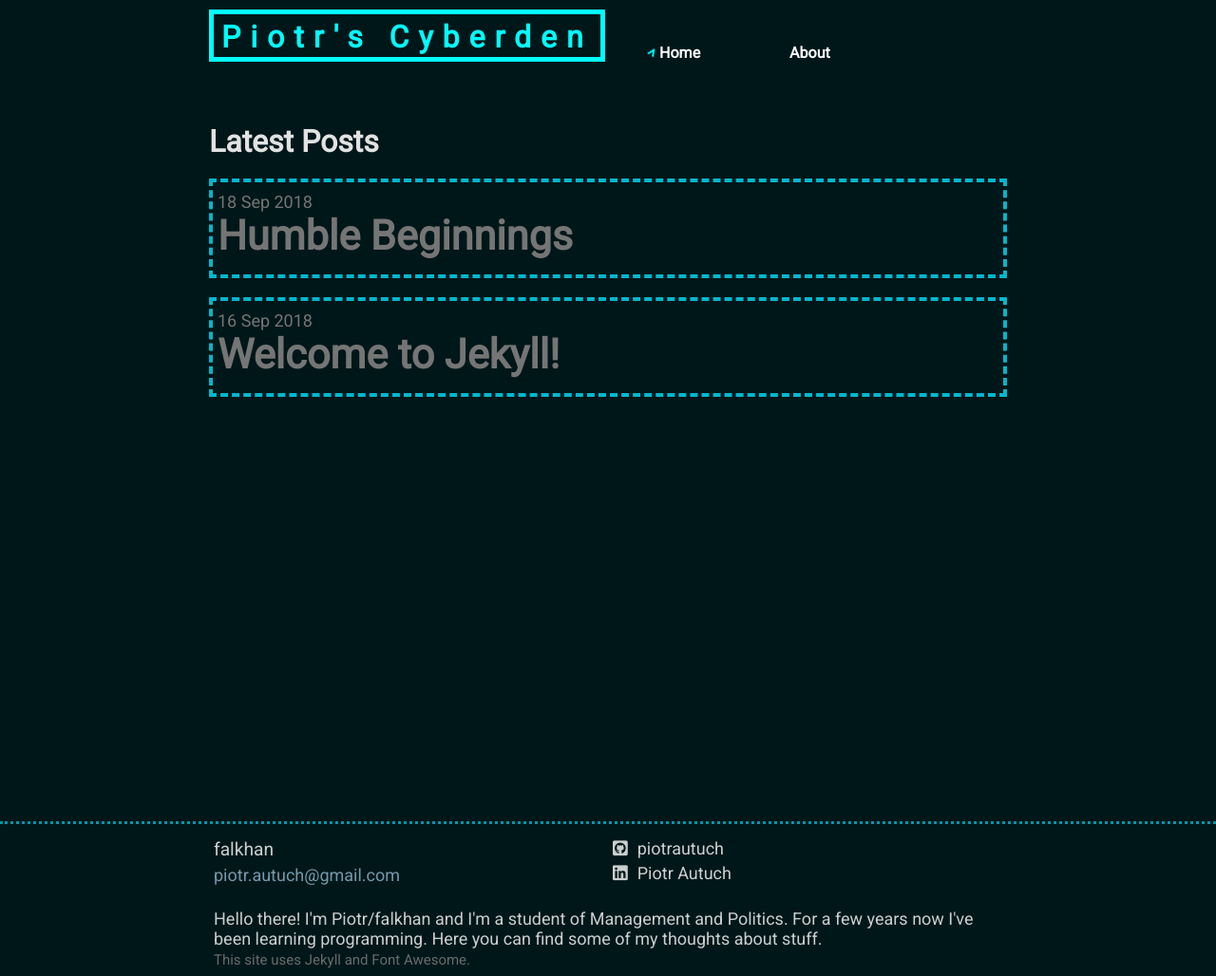
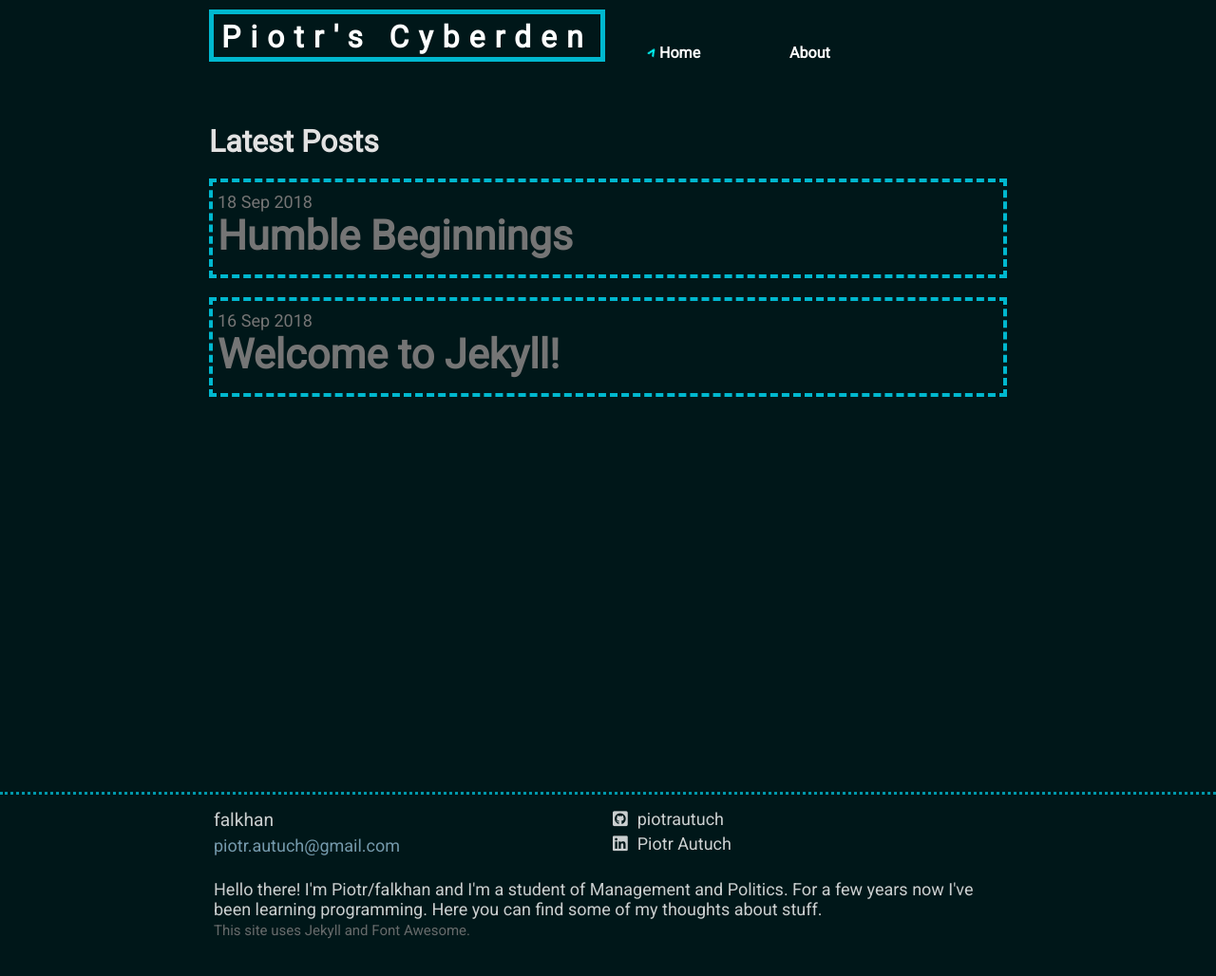
Before and after one commit to piotrautuch/piotrautuch.github.io, a Jekyll site: the page built from index.md, in a window 1280 px wide. Shown: the whole page at 95% size. Built offline with Jekyll 4.4.1, drawn with Linux system fonts in a browser that asks for light colours; nearby versions of some CDN libraries; after the commit the page ends 989 px from its top, so only the background shows below that.

Commit message:
small changes to colours

```diff
--- a/_sass/main.scss
+++ b/_sass/main.scss
@@ -131,16 +131,20 @@ nav {
   display: inline-flex;
   h1 {
     word-wrap: break-word;
-    color: cyan;
+    color: white;
     font-size: 2rem;
     font-family: 'Roboto', sans-serif;
     padding: 5px 8px 2px 8px;
     margin: 10px 0;
     font-weight: bold;
-    border: 5px solid cyan;
+    border: 5px solid $light-cyan;
     letter-spacing: 10px;
-  //  border-bottom: 6px solid white;
+    transition: color 0.3s ease-in;
 
+    &:hover{
+      color: cyan;
+      border: 5px solid cyan;
+    }
   }
 
 }
@@ -201,8 +205,8 @@ nav {
 // * Footer * //
 // Footer includes short description and social media links
 footer{
-  margin: 0;
-  max-height: 10rem;
+  margin: 15px 0;
+  max-height: 8rem;
   border-top: 3px dotted $light-cyan;
   opacity: 0.8;
   position: absolute;
@@ -264,12 +268,14 @@ footer{
 @media screen and (min-width: 800px){
   body{
     font-size: 16px;
+    padding-bottom: 3rem;
   }
 
 }
 @media screen and (min-width: 1040px){
   body{
     font-size: 18px;
+    padding-bottom: 5rem;
   }
   nav{
     a {
--- /dev/null
+++ b/_sass/symbols.scss
@@ -0,0 +1,17 @@
+@import "variables";
+
+.diamond{
+  box-sizing: border-box;
+  width: 40px;
+  background-color: black;
+  border: 10px solid $light-cyan;
+  transform-origin: center;
+
+
+  -webkit-transform: rotate(90deg);
+  -moz-transform: rotate(90deg);
+  -o-transform: rotate(90deg);
+  -ms-transform: rotate(90deg);
+  transform: rotate(90deg);
+
+}
--- a/assets/css/styles.scss
+++ b/assets/css/styles.scss
@@ -3,3 +3,4 @@
 @import "main";
 @import "variables";
 @import "post";
+@import "symbols";
```
